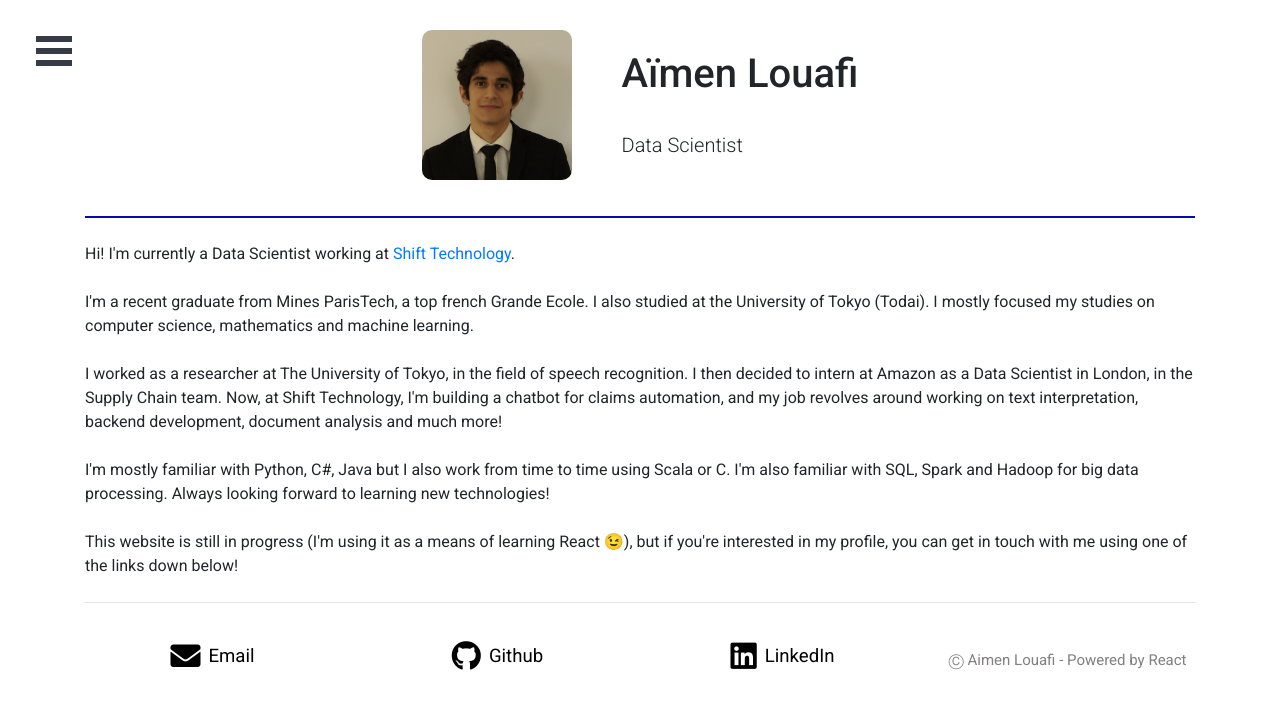
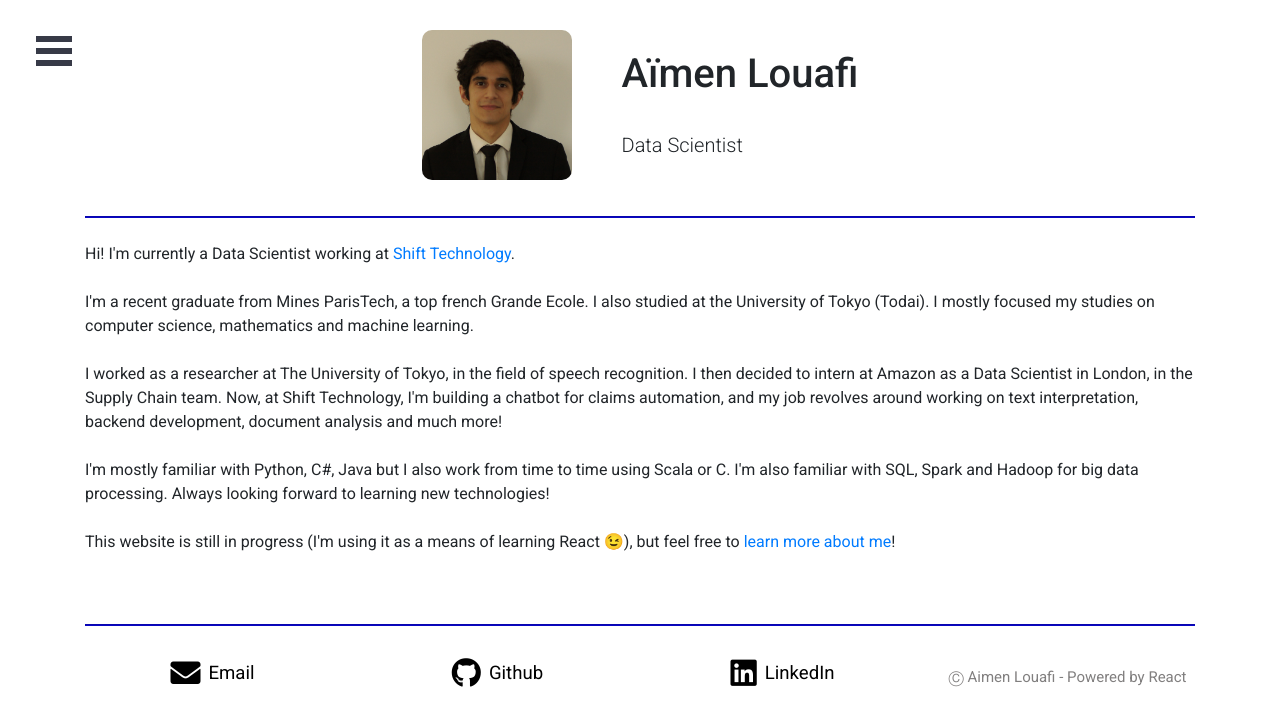
Before and after one commit to 15louafi/15louafi.github.io, a React (Create React App) app: page / in a window 1280 px wide. Shown: the top 726 px of the page. Built offline with nearby package versions, Linux system fonts and the light colour scheme; what webfontloader would draw is missing.

Commit message:
Adding about page

```diff
--- a/package.json
+++ b/package.json
@@ -13,7 +13,10 @@
     "react-metismenu": "^1.4.0",
     "react-router-dom": "^4.2.2",
     "react-scripts": "^2.1.5",
-    "typeface-roboto": "0.0.75"
+    "react-sticky": "^6.0.3",
+    "react-sticky-header": "^0.2.0",
+    "typeface-roboto": "0.0.75",
+    "webfontloader": "^1.6.28"
   },
   "scripts": {
     "start": "react-scripts start",
--- a/src/App.js
+++ b/src/App.js
@@ -2,6 +2,7 @@ import React, { Component } from 'react';
 import CustomMenu from './commonComponents/Menu.js';
 import Footer from './commonComponents/Footer.js';
 import PageAbout from './PageAbout/PageAbout.js';
+import MainPage from './MainPage/MainPage.js';
 import { HashRouter as Router, Switch, Route } from 'react-router-dom';
 import ScrollToTop from './scrollToTop.js';
 class App extends Component {
@@ -17,7 +18,8 @@ class App extends Component {
       <main id="page-wrap">
       <div className="container">
         	 <Switch>
-	          <Route exact name="index" path="/" component={PageAbout} />
+	          <Route name="index" exact path="/" component={MainPage} />
+            <Route name="about" exact path="/about" component={PageAbout} />
         	</Switch>
           <Footer>
     </Footer>
--- /dev/null
+++ b/src/MainPage/MainPage.css
@@ -0,0 +1,72 @@
+
+.personalInfoBox {
+	padding-bottom: 30px !important;
+	padding-top: 30px !important;
+}
+
+
+.contact a {
+	color: black;
+	transition: 0.5s;
+}
+
+.contact a:hover{
+	color: #0a07c2;
+	text-decoration:none;
+}
+
+.contactMethods {
+
+}
+
+.contactIcon {
+	font-size: 30px;
+	display:block;
+	margin-top: -15px;
+	margin-bottom: -10px;
+	position: relative;
+}
+
+
+.contactText {
+	margin-left: 8px;
+	font-size: 0.62em;
+	vertical-align: 5px;
+}
+
+
+.avatarImg {
+	width: 150px;
+	height : 150px;
+	border-radius: 10px;
+}
+
+.avatarImgSmall {
+	width: 100px;
+	display:block;
+	margin:auto;
+	border-radius: 15px;
+	margin-bottom:15px;
+}
+
+
+.title div {
+	float: left;
+    clear: none;
+}
+
+.wrapper {
+  text-align: center;
+}
+.title {
+  display: inline-block;
+  margin-bottom: -10px;
+}
+
+#avatarDiv {
+	margin-right:50px;
+}
+
+#textDiv {
+	margin-top:20px;
+}
--- /dev/null
+++ b/src/MainPage/MainPage.js
@@ -0,0 +1,68 @@
+import React, { Component } from 'react';
+import './MainPage.css';
+
+const ColoredLine = ({ color }) => (
+  <hr
+      style={{
+          color: color,
+          backgroundColor: color,
+          height: 1
+      }}
+  />
+);
+
+class MainPage extends Component {
+  render() {
+    return (
+      <div>
+        <div className="personalInfoBox">
+
+          <div className="wrapper d-none d-sm-block">
+            <div className="title">
+              <div id="avatarDiv">
+                <img className="avatarImg" src={process.env.PUBLIC_URL + '/images/DSC01234.JPG'}></img>
+              </div>
+              <div id="textDiv">
+               <h1 className="text-center"><div className="body">Aïmen Louafi</div></h1>
+               <br></br>
+               <br></br><br></br>
+                <p className="lead text-center"><div className="body">Data Scientist</div></p>
+              </div>
+            </div>
+            <br></br><br></br>
+          </div>
+
+          <div className="d-xs-none d-sm-none"> {/**This is for little screens */}
+
+                <img className="avatarImgSmall"  src={process.env.PUBLIC_URL + '/images/DSC01234.JPG'}></img>
+              <div id="textDiv">
+               <h2 className="text-center">Louafi Aimen</h2>
+                <p className="lead text-center">Data Scientist</p>
+              </div>
+
+          </div>
+
+          <ColoredLine color="#0a07c2" />
+          <p className="my-4">
+          <div className="body">Hi! I'm currently a Data Scientist working at <a target="_blank" href="https://shift-technology.com">Shift Technology</a>.
+          </div>
+          <br></br>
+          <div className="body">I'm a recent graduate from Mines ParisTech, a top french Grande Ecole. I also studied at the University of Tokyo (Todai). I mostly focused my studies on computer science, mathematics and machine learning.
+          </div>
+          <br></br>
+          <div className="body">I worked as a researcher at The University of Tokyo, in the field of speech recognition. I then decided to intern at Amazon as a Data Scientist in London, in the Supply Chain team. Now, at Shift Technology, I'm building a chatbot for claims automation, and my job revolves around working on text interpretation, backend development, document analysis and much more!
+          </div>
+          <br></br>
+          <div className="body">I'm mostly familiar with Python, C#, Java but I also work from time to time using Scala or C. I'm also familiar with SQL, Spark and Hadoop for big data processing. Always looking forward to learning new technologies!
+          </div>
+          <br></br>
+          <div className="body">This website is still in progress (I'm using it as a means of learning React <span role="img" aria-label="wink">😉</span>), but feel free to <a target="_blank" href="/about">learn more about me</a>!
+          </div>
+           </p>
+        </div>
+      </div>
+    );
+  }
+}
+
+export default MainPage;
--- a/src/PageAbout/PageAbout.js
+++ b/src/PageAbout/PageAbout.js
@@ -1,5 +1,3 @@
-//Ismael Rodriguez, ismaro.394 at gmail dot com
-//About page component
 import React, { Component } from 'react';
 import './PageAbout.css';
 
@@ -16,7 +14,6 @@ const ColoredLine = ({ color }) => (
 class PageAbout extends Component {
   render() {
     return (
-      <div>
         <div className="personalInfoBox">
 
           <div className="wrapper d-none d-sm-block">
@@ -46,24 +43,31 @@ class PageAbout extends Component {
 
           <ColoredLine color="#0a07c2" />
           <p className="my-4">
-          <div className="body">Hi! I'm currently a Data Scientist working at <a target="_blank" href="https://shift-technology.com">Shift Technology</a>.
+          <div className="body">Hello! I'm a french Data Scientist / Machine Learning Engineer and Mines ParisTech graduate living in Paris. I've been working at <a target="_blank" href="https://shift-technology.com">Shift Technology</a> for almost 2 years.
           </div>
           <br></br>
-          <div className="body">I'm a recent graduate from Mines ParisTech, a top french Grande Ecole. I also studied at the University of Tokyo (Todai). I mostly focused my studies on computer science, mathematics and machine learning.
+          <div className="body">I'm building a chatbot for claims automation, and my job revolves around working on text interpretation (from simple keyword matching to sequence labeling models or NLP classification models), putting the models in production, backend development, document analysis, monitoring the production and much more!
           </div>
           <br></br>
-          <div className="body">I worked as a researcher at The University of Tokyo, in the field of speech recognition. I then decided to intern at Amazon as a Data Scientist in London, in the Supply Chain team. Now, at Shift Technology, I'm building a chatbot for claims automation, and my job revolves around working on text interpretation, backend development, document analysis and much more!
+          <div className="body">Prior to that, I worked as a Data Scientist for the Supply Chain team at Amazon in London. I was in charge of a project to reduce the time it takes from the moment where Amazon orders a product from its vendor to the moment it is available to buy on the Amazon marketplace. I was in charge of building the data extraction queries, the forecasts and analyzing the data in order to find the bottlenecks and possible ways of improving Amazon's processes.
           </div>
           <br></br>
-          <div className="body">I'm mostly familiar with Python, C#, Java but I also work from time to time using Scala or C. I'm also familiar with SQL, Spark and Hadoop for big data processing. Always looking forward to learning new technologies!
+          <div className="body">I also worked as a researcher at The University of Tokyo, in the field of speech recognition. I built from scratch an isolated word recognition software based on a novel technique revolving around extracting an invariant structural representation of speech, which does require very few training data and is based on the way humans learn how to understand speech. I then improved the accuracy of this technique through various data analysis techniques and geometrical properties exploitation.
           </div>
           <br></br>
-          <div className="body">This website is still in progress (I'm using it as a means of learning React <span role="img" aria-label="wink">😉</span>), but if you're interested in my profile, you can get in touch with me using one of the links down below!
+          <div className="body">I'm mostly familiar with Python, C#, Java but I also work from time to time using Scala or C. I'm also familiar with SQL, Spark and Hadoop for big data processing. I'd love to expand my knowledge and learn new languages.
+          </div>
+          <br></br>
+          <div className="body">If I'm not coding, I'm usually studying Japanese (currently holding a N2 level at the Japanese Language Proficiency Test), watching movies (fond of Asian cinema at the moment), watching anime, listening to music or reading novels.
+          </div>
+          <br></br>
+          <div className="body">I can speak french and english fluently, I have an intermediate level in japanese and in spanish as well.
+          </div>
+          <br></br>
+          <div className="body">If my profile sparks your interest, you can get in touch with me using one of the links down below!
           </div>
            </p>
-          <hr/>
         </div>
-      </div>
     );
   }
 }
--- a/src/commonComponents/Footer.js
+++ b/src/commonComponents/Footer.js
@@ -6,16 +6,29 @@ const footerStyle = {
   fontSize: "15px",
   color: "black",
   textAlign: "center",
+  marginBottom: "40px",
   left: "0",
   bottom: "0",
   width: "100%"
 };
 
+const ColoredLine = ({ color }) => (
+  <hr
+      style={{
+          color: color,
+          backgroundColor: color,
+          height: 1,
+          marginBottom: "40px"
+      }}
+  />
+);
 
 function Footer() {
   return (
     <div>
+
       <div style={footerStyle}> <div>
+      <ColoredLine color="#0a07c2" />
                 <div className="row">
             <div className="contact col-3">
               <a href="mailto:aimen.louafi@shift-technology.com" target="_blank"><span className="contactIcon text-center"><i className="fas fa-envelope"/><span className="contactText body">Email</span></span>
```
Also changed, not shown: 1 other file (tests, documents, lock files or other folders).
